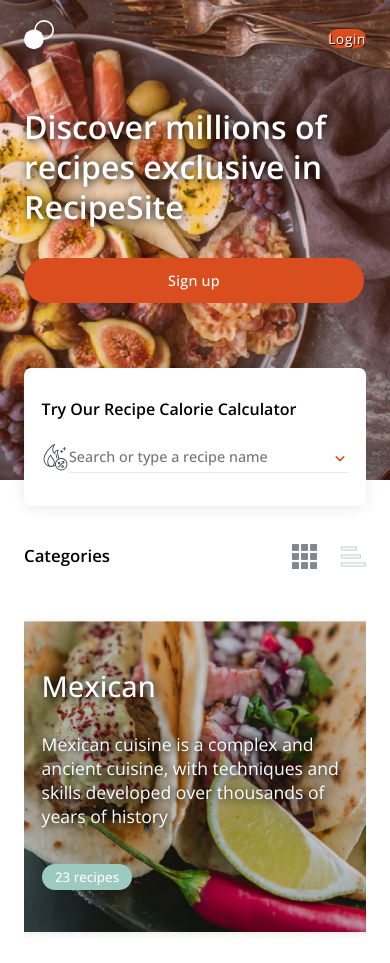
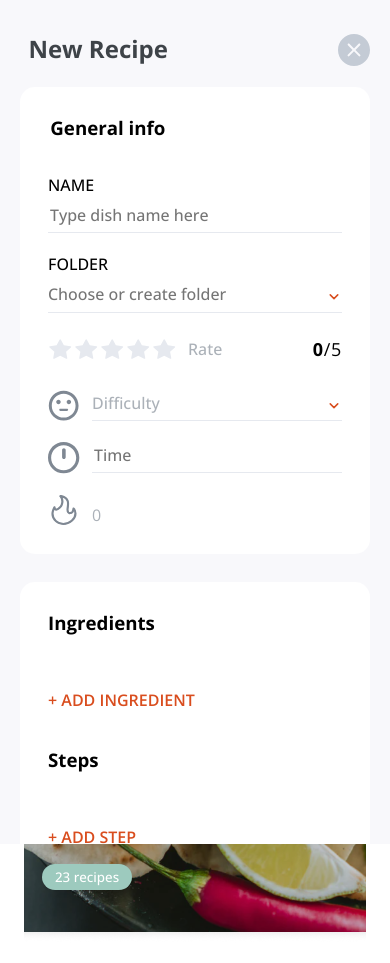
Before and after one commit to Android789515/recipe-site, a Next.js app: page / in a window 390 px wide. Built offline with nearby package versions, Linux system fonts and the light colour scheme.

Commit message:
Refactored breakpoint units for the AddRecipe modal to ems in order to maintain layout at different browser magnifications.

```diff
--- a/pages/index.tsx
+++ b/pages/index.tsx
@@ -24,6 +24,8 @@ const Home: NextPage = () => {
 
                 <CategoriesSection />
             </div>
+
+            <AddRecipeModal />
         </div>
     )
 }
--- a/styles/modals/add-recipe/buttons/AddRecipeBtn.module.scss
+++ b/styles/modals/add-recipe/buttons/AddRecipeBtn.module.scss
@@ -11,7 +11,7 @@
   margin-right: .3em;
 }
 
-$footerBtnsBreakpoint: 350px;
+$footerBtnsBreakpoint: 21.875em;
 @media (min-width: $footerBtnsBreakpoint) {
   .text {
     padding: 0 3.5em;
```
